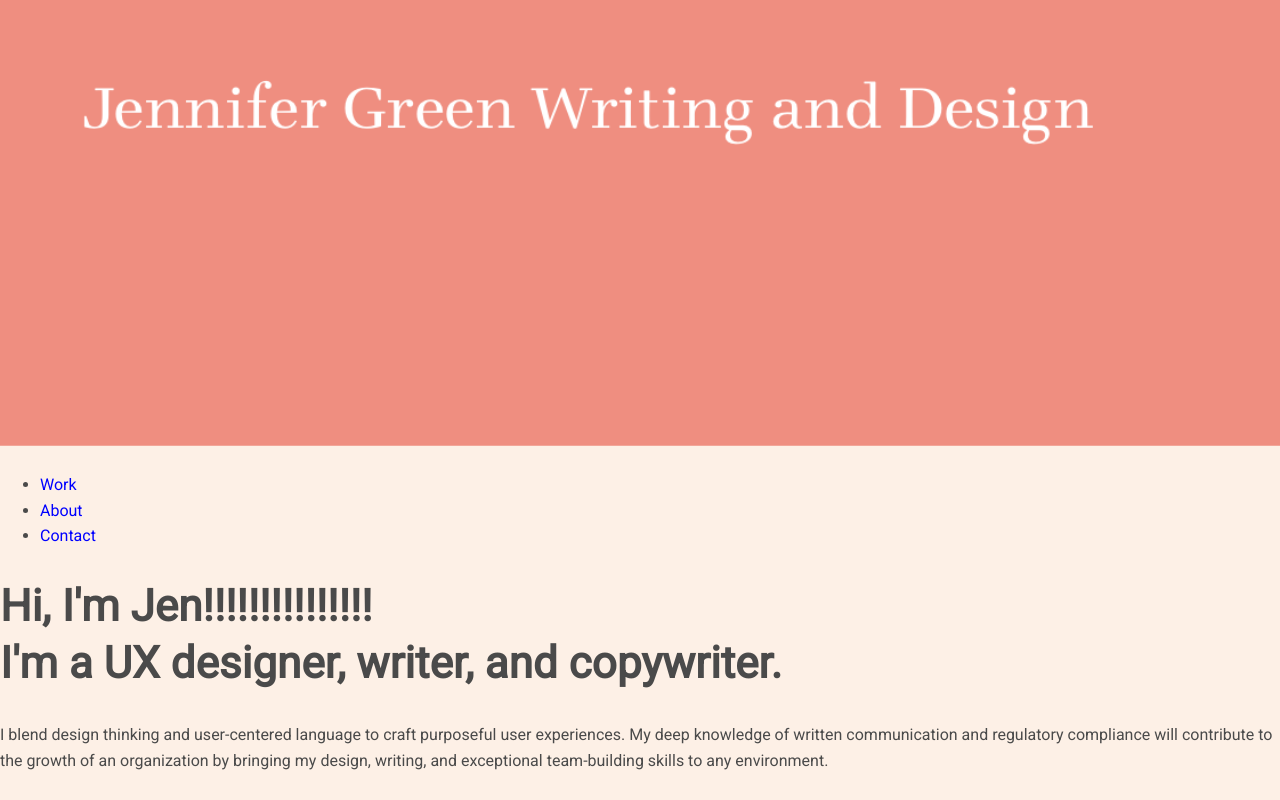
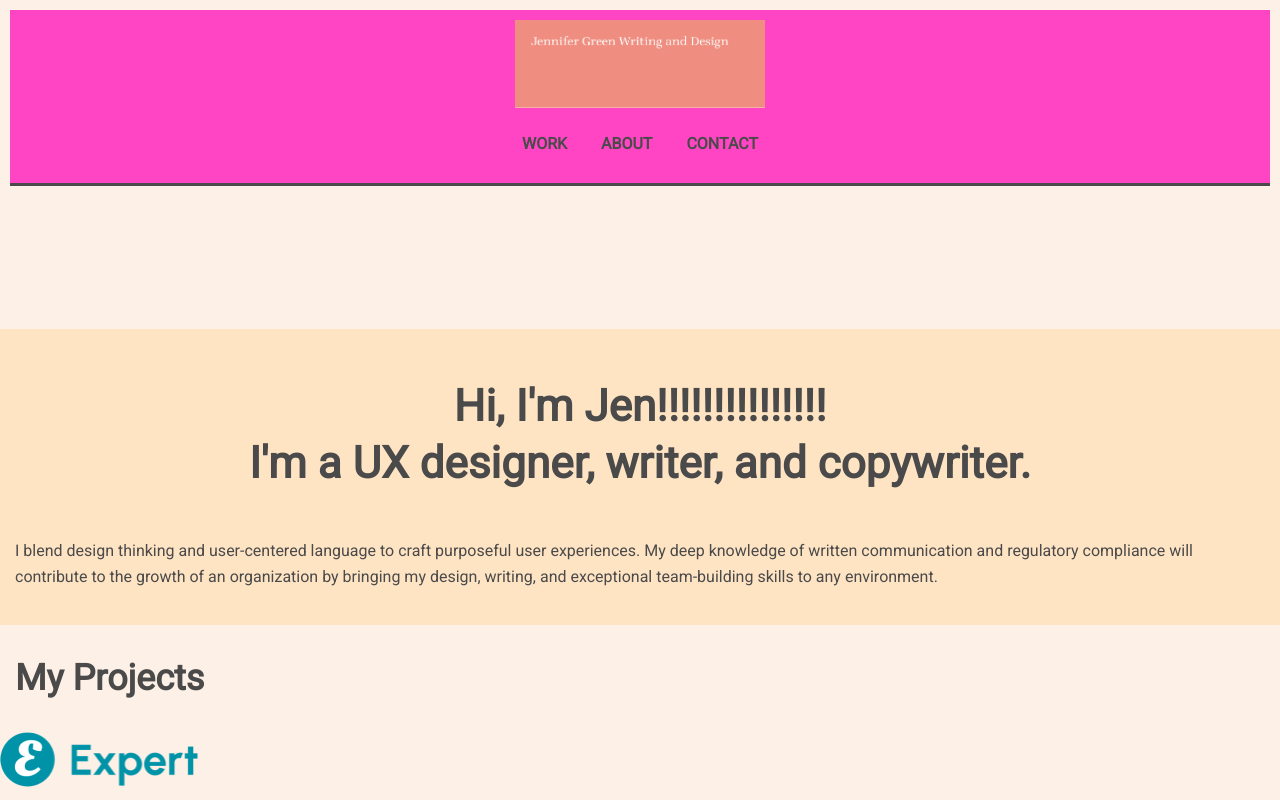
Before and after one commit to jengreen88/Portfolio-Site-Jennifer-Green, a plain HTML site: page index.html in a window 1280 px wide. Shown: the top 800 px of the page. Drawn offline with nearby package versions, Linux system fonts and the light colour scheme.

Commit message:
Task 1.7 edits
Added more CSS codes and accompanying changes in the index and about files

```diff
--- a/css/styles.css
+++ b/css/styles.css
@@ -1,3 +1,38 @@
+/* universal selector*/
+* {
+  box-sizing: border-box;
+}
+
+/*header formatting*/
+header {
+  background-color:#ff44c4;
+  padding: 10px 0;
+  margin: 10px;
+  border-bottom: 3px solid #4a4a4a;
+  text-align: center;
+}
+
+.logo {
+  max-width: 250px;
+
+}
+
+nav > ul {
+  list-style-type: none;
+  padding: 0;
+}
+
+nav > ul > li {
+  display: inline-block;
+}
+
+nav > ul > li > a {
+  padding: 0 15px;
+  text-transform: uppercase;
+  font-weight: 700;
+  color: #4a4a4a;
+}
+
 /* body formatting */
 body {
     background-color: #FDF0E6;
@@ -7,6 +42,25 @@ body {
   font-weight: 400; /* Sets the font weight to 300 */
   line-height: 1.6; /* Sets the line-height to 1.6 * the font-size */
   color: #4a4a4a;
+}
+
+
+/* hero alignment */
+#hero {
+  background-color: #ffe4c4;
+  padding: 20px 0;
+  display: inline-block;
+  width: 100%;
+}
+
+#hero h1 {
+  text-align: center;
+  margin: 0;
+  padding: 0.67em 0;
+}
+
+main {
+  padding-top: 133px;
 }
 
 /*image formatting */
@@ -98,3 +152,20 @@ a {
     background-color: #ff7f50;
     color: #ffffff;
   }
+
+  /* selector {
+  position: relative;
+} */
+
+/*selector {
+  float: right;
+}*/
+
+.container {
+  padding: 0 15px;
+}
+
+/* columns */
+.row {
+  margin: 25px 0; /* 25px top and bottom, 0 left and right */
+}
--- a/index.html
+++ b/index.html
@@ -18,10 +18,10 @@
     <body>
         <header>
 
-            <div>
-                <img src="img/logo.png" width="100%" alt="Jennifer Green Writing and Design logo">
+            <div class="container">
+                <img class="logo" src="img/logo.png" width="100%" alt="Jennifer Green Writing and Design logo">
                 <nav>
-                    <ul>
+                    <ul class="navigation">
                         <li><a href="index.html">Work</a></li>
                         <li><a href="about.html">About</a></li>
                         <li><a href="#contact">Contact</a></li>
@@ -33,22 +33,24 @@
         <main>
             <div>
                 <!-- HERO SECTION -->
-                <div>
+                <div id="hero">
+                    <div class="container">
                     <h1>Hi, I'm Jen!!!!!!!!!!!!!!!<br><span>I'm a UX designer, writer, and copywriter.</span>
                     </h1>
                     <p>
                         I blend design thinking and user-centered language to craft purposeful user experiences. My deep knowledge of written communication and regulatory compliance will contribute to the growth of an organization by bringing my design, writing, and exceptional team-building skills to any environment.
                     </p>
                 </div>
+                </div>
             </div>
             <!-- END HERO SECTION -->
 
-            <div>
+            <div id="work">
                 <!-- open work section (1) -->
-                <div>
+                <div class="container">
                     <h2>My Projects</h2>
                 </div>
-                <div>
+                <div class="row">
                     <!-- open row that holds (2) columns for project -->
                     <div>
                         <!-- open first column (used for image) -->
@@ -114,7 +116,7 @@
                 </h3>
                 <!-- footers heading -->
 
-                <div>
+                <div class="container">
                     <a href="mailto:jengreen88@gmail.com" class="button contact">Email me</a>
                 </div>
                 <div>
```
Also changed, not shown: about.html (+6 -5 lines).
